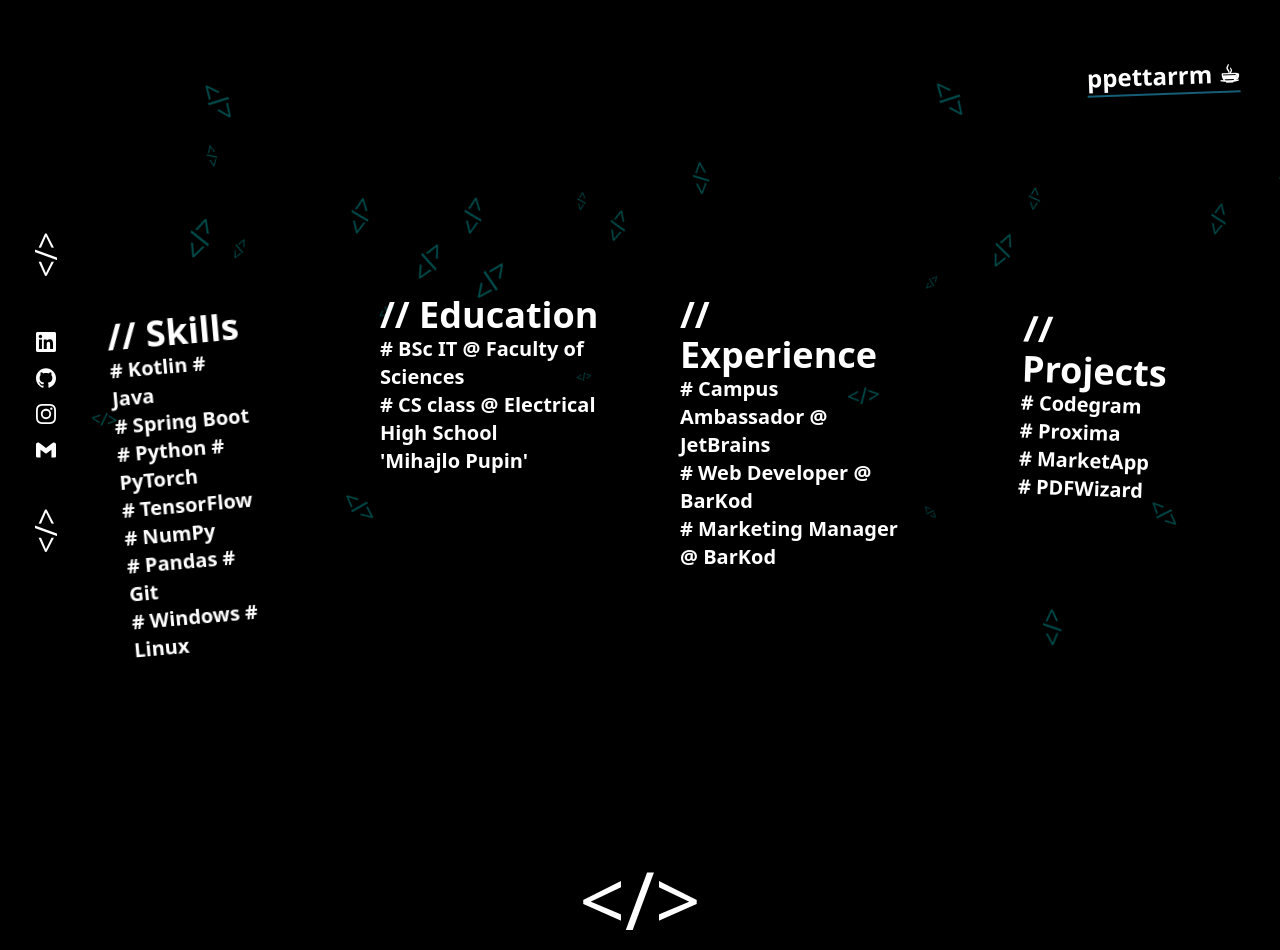
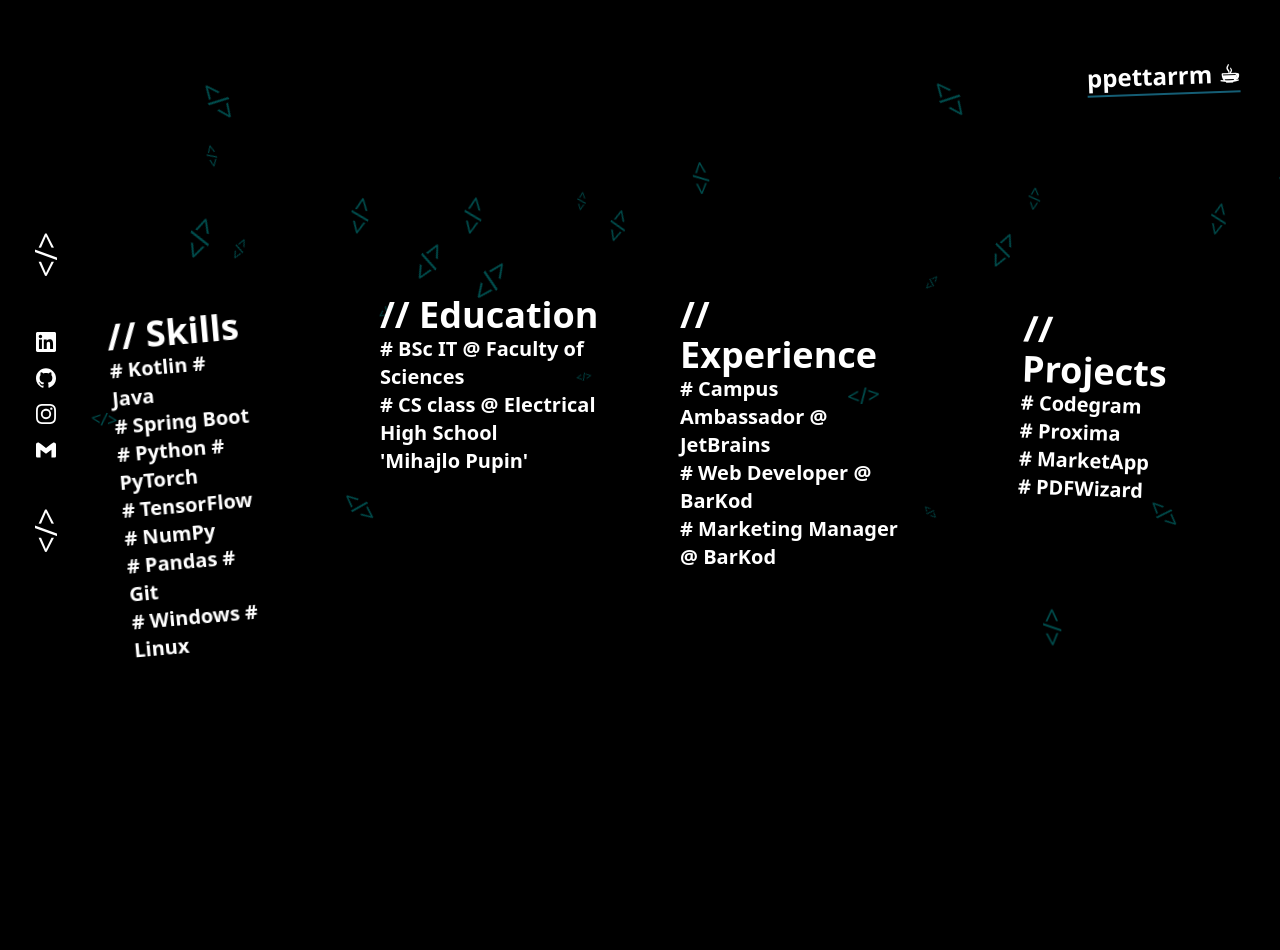
Before and after one commit to ppettarrm/portfolio, a Next.js app: page / in a window 1280 px wide. Shown: the top 950 px of the page. Built offline with nearby package versions, Linux system fonts and the light colour scheme.

Commit message:
Positioning

```diff
--- a/app/(home)/page.tsx
+++ b/app/(home)/page.tsx
@@ -84,7 +84,7 @@ export default function Page() {
                         <Projects/>
                     </div>
                 </div>
-                <div className="flex pt-[5rem] justify-center">
+                <div className="flex pt-[10rem] justify-center">
                     <Closing />
                 </div>
             </div>
```
